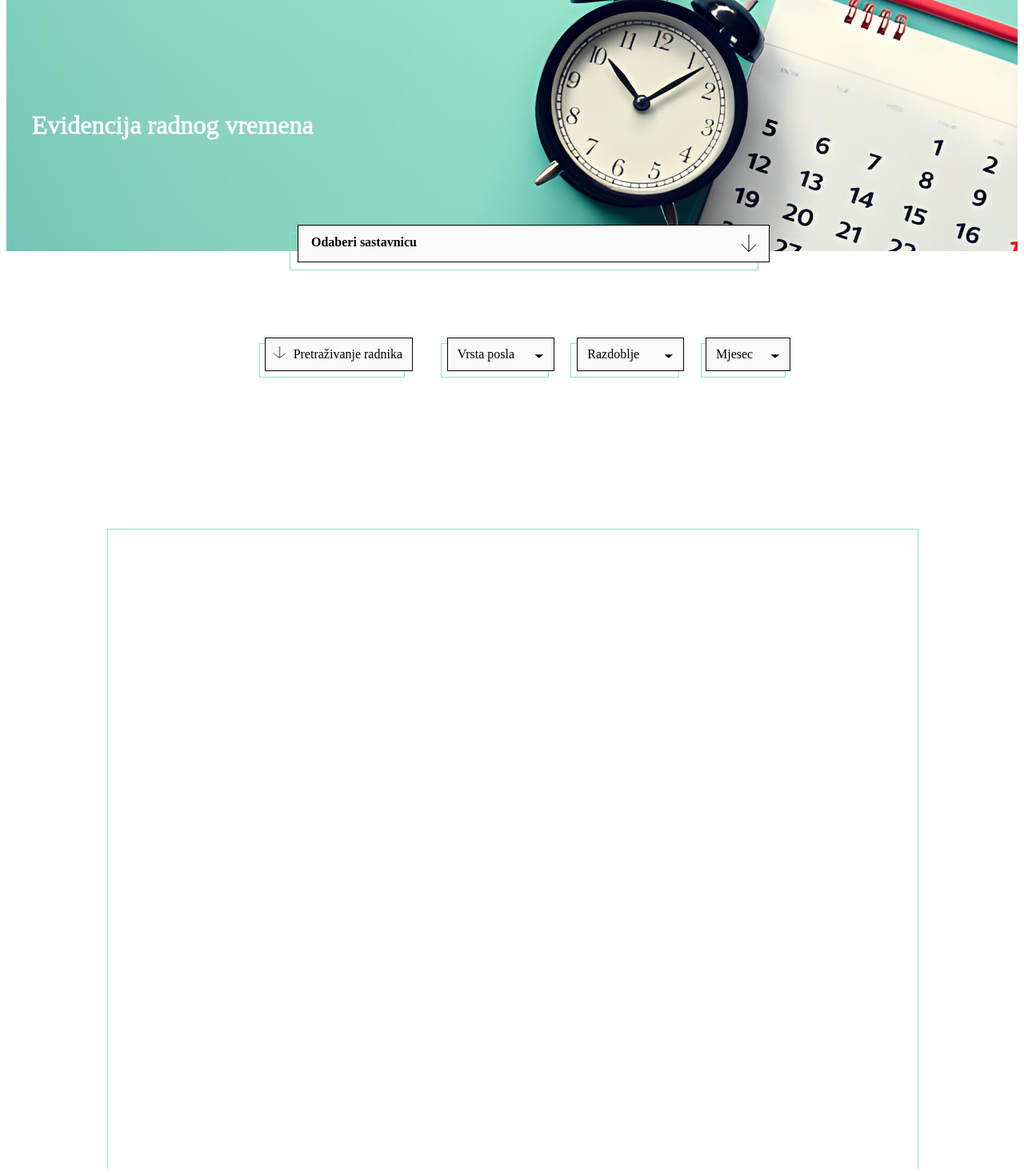
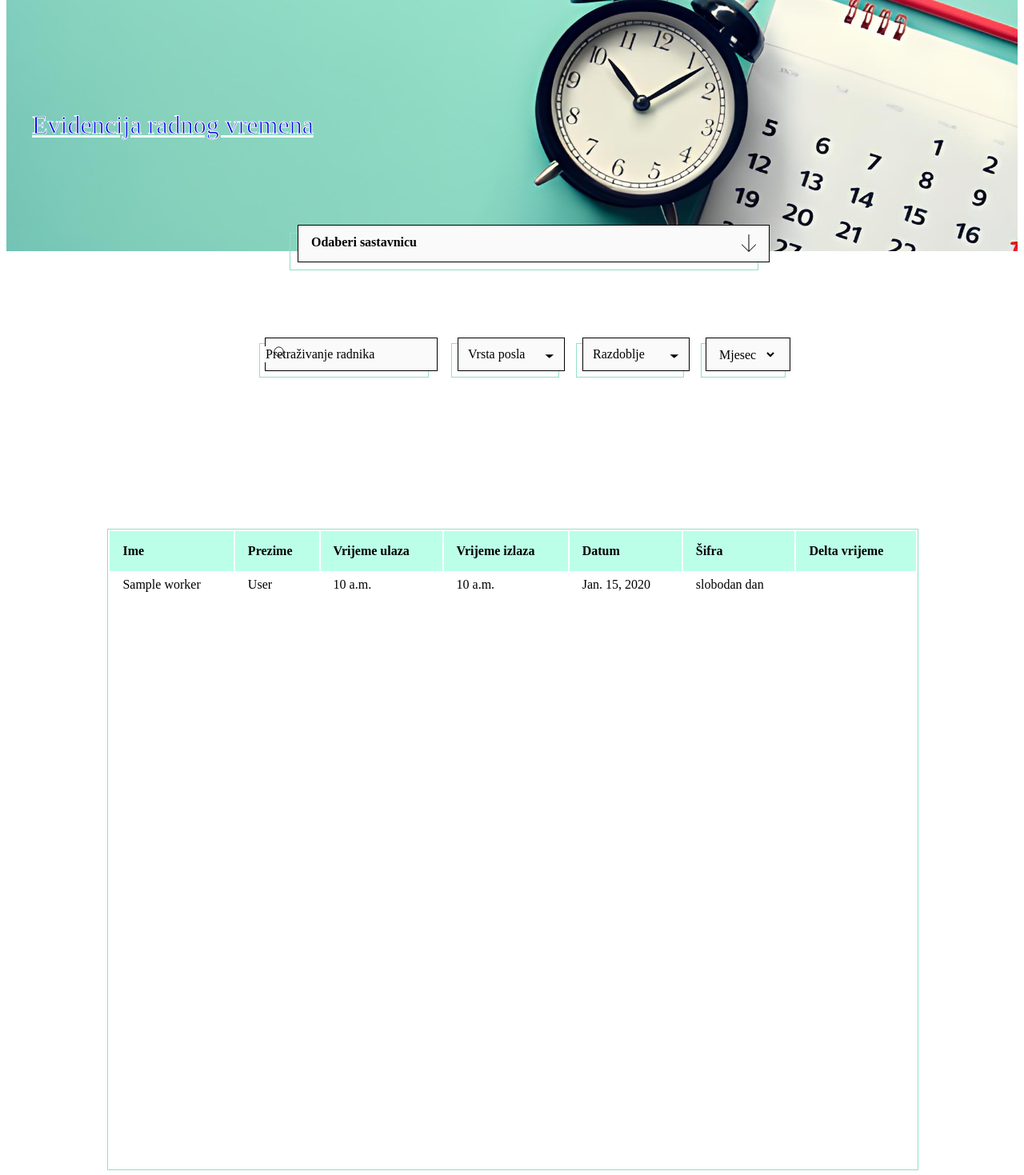
Before and after one commit to abyssis11/ERV_app, a Django app: template ERV/main/templates/base_generic.html in a window 1280 px wide. Shown: the part 112-1581 px from the top of the page at 80% size. Run offline with Django 4.2, Linux system fonts and the light colour scheme; the template is opened without the code that fills it: values that come from a table or form of the project are taken from there, others are empty; tables that the repository leaves empty hold one stand-in row (values such as "Sample post"); some libraries are stand-ins or nearby versions; some web fonts are replaced.

Commit message:
implemented search_bar, filtering db items by name, surname. Added select item for month filtering

```diff
--- a/ERV/main/templates/base_generic.html
+++ b/ERV/main/templates/base_generic.html
@@ -63,7 +63,7 @@
       <div class="main-container">
         <div class="overlap-group-container">
           <div class="overlap-group1">
-            <h1 class="evidencija-radnog-vremena">Evidencija radnog vremena</h1>
+            <h1 class="evidencija-radnog-vremena"><a href="/worker_list">Evidencija radnog vremena</a></h1>
           </div>
           <div class="overlap-group2">
             <div class="decoration-1 decoration-4"></div>
@@ -81,14 +81,9 @@
         <div class="filters">
           <div class="overlap-group1-1">
             <div class="decoration-2 decoration-4"></div>
-            <div class="overlap-group-3">
-              <div class="pretrazivanje-radnika">Pretraživanje radnika</div>
-              <img
-                src="{% static 'img/arrow-down.png' %}"
-                alt="Vector"
-                class="vector-2"
-              />
-            </div>
+            {% include 'partials/search_bar.html' %}
+            <img src="{% static 'img/search-vector.svg' %}" alt="Vector" class="vector-2" />
+          </div>
           </div>
           <div class="overlap-group">
             <div class="decoration decoration-4"></div>
@@ -116,12 +111,21 @@
           <div class="overlap-group2-1">
             <div class="decoration-3 decoration-4"></div>
             <div class="overlap-group-4">
-              <div class="mjesec">Mjesec</div>
-              <img
-                src="{% static 'img/down-vector.svg' %}"
-                alt="Vector"
-                class="vector"
-              />
+              <select hx-get="/search-worker" hx-target="#searched_workers" hx-indicator=".htmx-indicator" name="month" class="mjesec">
+                <option value="" selected>Mjesec</option>
+                <option value="1">Siječanj</option>
+                <option value="2">Veljača</option>
+                <option value="3">Ožujak</option>
+                <option value="4">Travanj</option>
+                <option value="5">Svibanj</option>
+                <option value="6">Lipanj</option>
+                <option value="7">Srpanj</option>
+                <option value="8">Kolovoz</option>
+                <option value="9">Rujan</option>
+                <option value="10">Listopad</option>
+                <option value="11">Studeni</option>
+                <option value="12">Prosinac</option>
+              </select>
             </div>
           </div>
         </div>
@@ -130,8 +134,18 @@
     </div>
     <div class="data-table screen">
       <div class="overlap-group6">
-        <div class="rectangle-2 rectangle"></div>
+        <div id="searched_workers" class="rectangle-2 rectangle">
+          {% include 'partials/result_searched_workers_tables.html' %}
+        {% block content %}
+        {% endblock %}
+      </div>
       </div>
     </div>
+
+    <script>
+      document.body.addEventListener('htmx:configRequest', (event) => {
+          event.detail.headers['X-CSRFToken'] = '{{ csrf_token }}';
+      })
+      </script>
   </body>
 </html>
--- /dev/null
+++ b/ERV/main/templates/partials/result_searched_workers_tables.html
@@ -0,0 +1,26 @@
+<table>
+    <tr>
+      <th>Ime</th>
+      <th>Prezime</th>
+      <th>Vrijeme ulaza</th>
+      <th>Vrijeme izlaza</th>
+      <th>Datum</th>
+      <th>Šifra</th>
+      <th>Delta vrijeme</th>
+    </tr>
+
+{% if results %}
+
+    {% for w in results %}
+    <tr>
+      <td>{{w.worker.name}}</td>
+      <td>{{w.worker.surname}}</td>
+      <td>{{w.enter_time}}</td>
+      <td>{{w.exit_time}}</td>
+      <td>{{w.current_date}}</td>
+      <td>{{w.flag}}</td>
+      <td></td>
+    </tr>
+    {% endfor %}
+{% endif %}
+</table>
--- a/ERV/main/templates/partials/search_bar.html
+++ b/ERV/main/templates/partials/search_bar.html
@@ -1,4 +1,3 @@
 <div class="overlap-group-3">
-    <input class="pretrazivanje-radnika" type="text" hx-post="{% url 'search worker' %}" hx-target="#searched_workers" name="search" placeholder="Pretraživanje radnika"></input>
-    <img src="img/search-vector.svg" alt="Vector" class="vector-2" />
-</div>
+    {% csrf_token %}
+    <input class="pretrazivanje-radnika" type="text" hx-post="{% url 'main:search-worker' %}" hx-target="#searched_workers" hx-trigger="keyup changed delay:100ms" name="search_worker" placeholder="Pretraživanje radnika"></input>
--- a/ERV/main/urls.py
+++ b/ERV/main/urls.py
@@ -5,4 +5,11 @@ app_name = 'main'
 
 urlpatterns = [
     path('homepage', views.homepage, name='homepage'),
+    path('worker_list/', views.worker_list, name="worker_list"),
 ]
+
+htmx_urlpatterns = [
+    path('search-worker/', views.search_worker, name='search-worker'),
+]
+
+urlpatterns += htmx_urlpatterns
--- a/ERV/static/css/style.css
+++ b/ERV/static/css/style.css
@@ -83,7 +83,7 @@
 
 .decoration-2{
     height: 90%;
-    width: 100%;
+    width: 105%;
     top:7px;
 }
 
@@ -135,7 +135,7 @@
 .overlap-group1-1{
     position: relative;
     height: 45px;
-    width: 180px;
+    width: 200px;
 }
 
 .overlap-group-1 {
@@ -195,7 +195,7 @@
     background-color: rgba(250, 250, 250, 1);
     border: 0.1px solid;
     height: 38px;
-    width: 159px;
+    width: 190px;
     left: 7px;
     padding: 1px 12px;
     position: absolute;
@@ -241,7 +241,7 @@
   align-self: center;
   justify-content: space-between;
   margin-top: 30px;
-  min-width: 632px;
+  width: 50%;
 }
 
 .odaberi-sastavnicu {
@@ -265,9 +265,34 @@
   padding: 2rem;
 }
 
+input {
+
+}
+
+::placeholder { /* Chrome, Firefox, Opera, Safari 10.1+ */
+  color: black;
+  opacity: 1; /* Firefox */
+}
+
 .pretrazivanje-radnika{
-    font-family: "Dubai-Regular";
+  color: black;  border-top-style: hidden;
+  border-right-style: hidden;
+  border-left-style: hidden;
+  border-bottom-style: groove;
+  background-color: #fafafa;
+  font-family: Dubai-Regular;
+  font-size: 16px;
+  border: none !important;
+  border-color: inherit !important;
+  -webkit-box-shadow: none;
+  box-shadow: none;
 }
+
+*:focus {
+  outline: none;
+}
+
+
 
 .vrsta-posla{
     font-family: "Dubai-Regular";
@@ -278,7 +303,30 @@
 }
 
 .mjesec{
-    font-family: "Dubai-Regular";
+  color: black;  border-top-style: hidden;
+  border-right-style: hidden;
+  border-left-style: hidden;
+  border-bottom-style: groove;
+  background-color: #fafafa;
+  font-family: Dubai-Regular;
+  font-size: 16px;
+  border: none !important;
+  border-color: inherit !important;
+  -webkit-box-shadow: none;
+  box-shadow: none;
+}
+
+select.form-control {
+  -webkit-appearance: none;
+  -webkit-border-radius: 0px;
+  background-image: url("{% static 'img/down-vector.svg' %}");
+  background-position: 100% 50%;
+  background-repeat: no-repeat;
+}
+
+option{
+  padding: 1rem;
+  font-size: 18px;
 }
 
 .vector{
@@ -307,8 +355,35 @@
     align-items: flex-start !important;
     justify-content: center;
     width: 100%;
-    height: 100vh;
-    overflow: hidden;
+    height: 100%;
     position: relative;
     top:-20;
 }
+
+table{
+  width: 100%;
+}
+
+tr{
+  width: 100%;
+  border: 0.2px solid;
+  border-color: black;
+}
+
+th{
+  padding-bottom: 1rem;
+  padding-top: 1rem;
+  background-color: rgba(127, 255, 212, 0.518);
+}
+
+td{
+  padding-bottom: 0.4rem;
+  padding-top: 0.4rem;
+}
+
+
+th, td{
+  text-align: left;
+  padding-right: 1rem;
+  padding-left: 1rem;
+}
--- a/ERV/urls.py
+++ /dev/null
@@ -1,6 +0,0 @@
-from django.urls import path
-from . import views
-
-urlpatterns = [
-    path('', views.IndexView.as_view(), name='homepage'),
-]
```
Also changed, not shown: ERV/main/templates/main/worker_list.html (added, +25 -0 lines), ERV/main/templates/worker_list.html (deleted, +0 -24 lines), ERV/main/views.py (+35 -4 lines), ERV/ERV/settings.py (line endings or trailing spaces), ERV/static/img/search-vector.svg (added).
